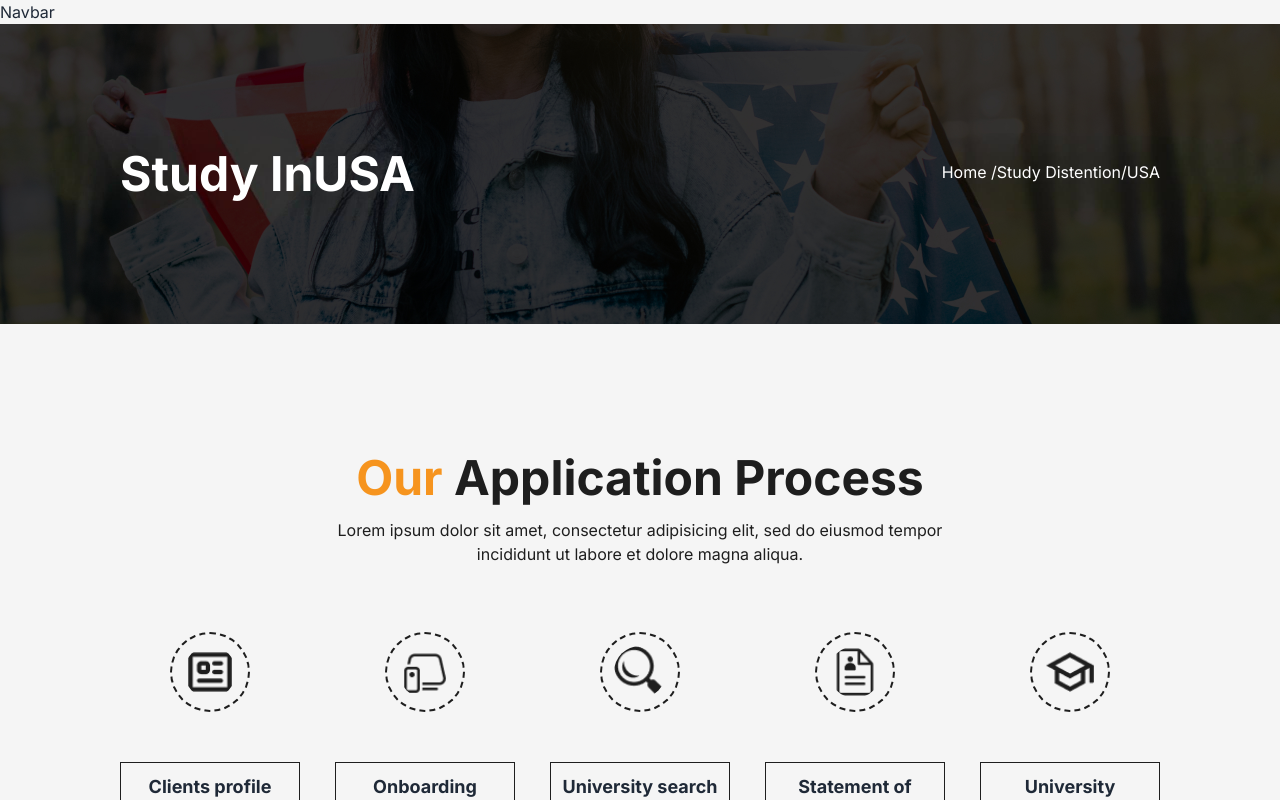
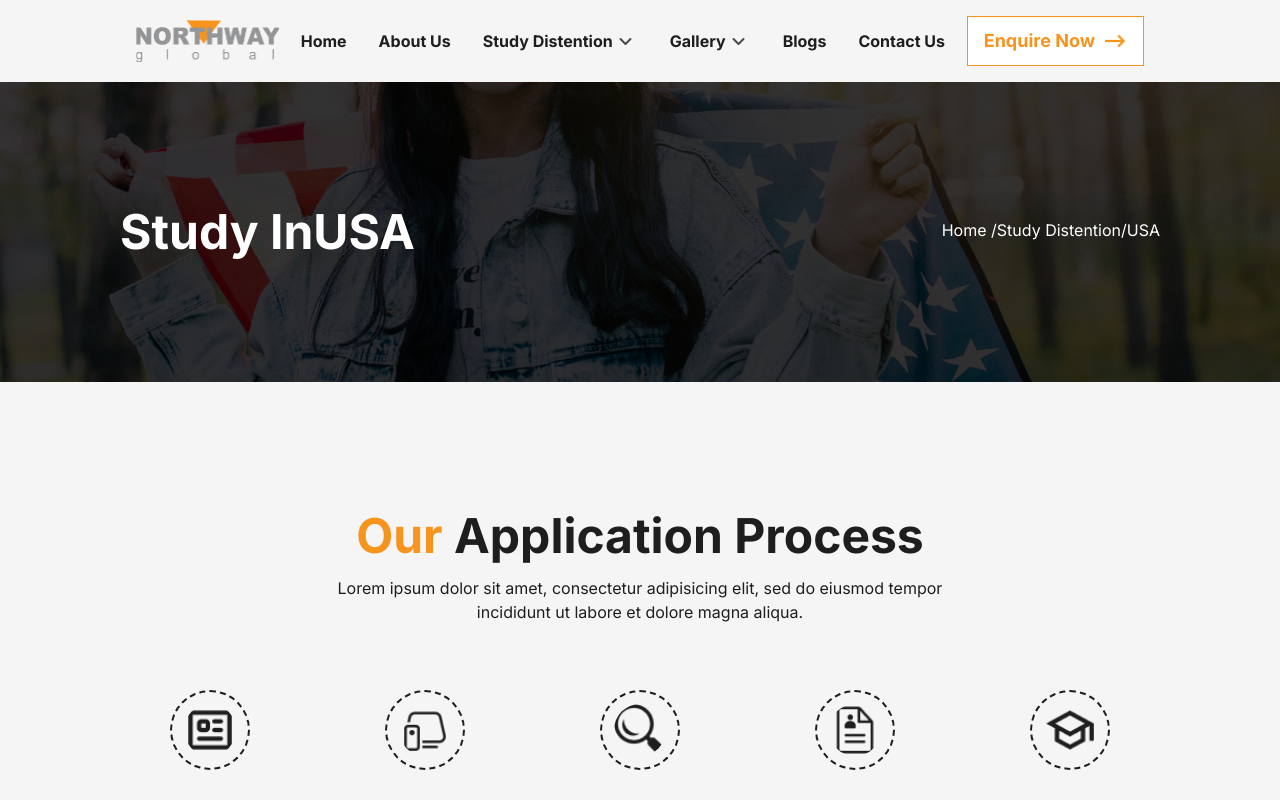
Before and after one commit to Kongkon45/study-distenation, a Next.js app: page / in a window 1280 px wide. Shown: the top 800 px of the page. Built offline with nearby package versions, Linux system fonts and the light colour scheme.

Commit message:
problem solve and navbar add

```diff
--- a/package.json
+++ b/package.json
@@ -13,6 +13,7 @@
     "react": "^18",
     "react-dom": "^18",
     "react-icons": "^5.3.0",
+    "react-scroll-to-top": "^3.0.0",
     "swiper": "^11.1.12"
   },
   "devDependencies": {
--- a/src/app/globals.css
+++ b/src/app/globals.css
@@ -45,3 +45,35 @@ body {
 .padding__bottom__student{
   @apply pb-[120px] md:pb-[90px] lg:pb-[110px] xl:pb-[130px] 2xl:pb-[150px];
 }
+
+.nav__bg{
+  background: #F5F5F5;
+}
+
+
+
+/* Big screen size Media Query */
+@media screen and (min-width: 1040px) {
+  .custom-container {
+    width: 100%;
+    margin: 0 auto;
+  }
+}
+@media screen and (min-width: 1400px) {
+  .custom-container {
+    width: 100%;
+    margin: 0 auto;
+  }
+}
+@media screen and (min-width: 1600px) {
+  .custom-container {
+    width: 100%;
+    margin: 0 auto;
+  }
+}
+@media screen and (min-width: 1920px) {
+  .custom-container {
+    width: 1920px;
+    margin: 0 auto;
+  }
+}
--- a/src/app/layout.js
+++ b/src/app/layout.js
@@ -2,6 +2,7 @@ import { Inter } from "next/font/google";
 import "./globals.css";
 import Navbar from "@/components/shared/Navbar/Navbar";
 import Footer from "@/components/shared/Footer/Footer";
+import ScrollToTopComponent from "@/components/common/ScrollToTop/ScrollToTop";
 
 const inter = Inter({ subsets: ["latin"] });
 
@@ -17,6 +18,7 @@ export default function RootLayout({ children }) {
         <Navbar/>
         {children}
         <Footer/>
+        <ScrollToTopComponent/>
         </body>
     </html>
   );
--- /dev/null
+++ b/src/components/common/ScrollToTop/ScrollToTop.jsx
@@ -0,0 +1,18 @@
+"use client"
+import React from 'react';
+import ScrollToTop from "react-scroll-to-top";
+import { FaArrowUp } from "react-icons/fa6";
+
+const ScrollToTopComponent = () => {
+    return (
+        <div>
+      <ScrollToTop
+        className="flex justify-center items-center"
+        smooth
+        component={<FaArrowUp />}
+      />
+    </div>
+    );
+};
+
+export default ScrollToTopComponent;
--- a/src/components/home/StudentSpeak/StudentSpeak.jsx
+++ b/src/components/home/StudentSpeak/StudentSpeak.jsx
@@ -69,7 +69,7 @@ const studentsData = [
 const StudentSpeak = () => {
   return (
     <div className="padding__top ">
-      <div className="studentSpeak__bg ">
+      <div className="studentSpeak__bg container">
 
         <div className="h-full flex flex-col justify-center items-center">
           <h3 className="text-primary font_size font-bold text-center md:text-left">
--- a/src/components/home/index.jsx
+++ b/src/components/home/index.jsx
@@ -13,7 +13,7 @@ import Faq from './Faq/Faq';
 
 const AllHomePageSection = () => {
     return (
-        <div>
+        <div className='custom-container'>
 
             {/* Banner section  */}
             <section>
@@ -70,7 +70,7 @@ const AllHomePageSection = () => {
             </section>
 
             {/* OurBlog section  */}
-            <section>
+            <section className='padding__bottom'>
                 <OurBlog/>
             </section>
         </div>
--- a/src/components/shared/Footer/Footer.jsx
+++ b/src/components/shared/Footer/Footer.jsx
@@ -4,8 +4,8 @@ import "./Footer.css";
 
 const Footer = () => {
   return (
-    <div className="bg-secondary">
-      <div className="container footer__all">
+    <div className="">
+      <div className="bg-secondary container footer__all">
         <div className="grid grid-cols-1 md:grid-cols-4 lg:grid-cols-10 gap-[20px] md:gap-[100px]">
           <div className="md:col-span-2 lg:col-span-3">
             <Image
--- a/src/components/shared/Navbar/Navbar.jsx
+++ b/src/components/shared/Navbar/Navbar.jsx
@@ -1,11 +1,208 @@
-import React from 'react';
+"use client";
+import Image from "next/image";
+import Link from "next/link";
+import { useState } from "react";
+import { FiMenu, FiX } from "react-icons/fi";
 
 const Navbar = () => {
-    return (
-        <div>
-            Navbar
-        </div>
-    );
+  const [isOpen, setIsOpen] = useState(false);
+
+  return (
+    <div className="sticky top-0 z-50">
+      <div className="nav__bg p-4">
+        <nav className="container">
+          <div className="max-w-7xl mx-auto flex items-center justify-between">
+            {/* Left side: Logo */}
+            <div className="text-white text-2xl font-bold">
+              <Image
+                src="/assets/images/nav_logo.png"
+                alt="nav logo"
+                width={143}
+                height={41}
+              />
+            </div>
+
+            {/* Center: Menu Items (hidden on small screens) */}
+            <div className="hidden md:flex space-x-8">
+              <Link
+                href="#"
+                className="text-base 2xl:text-lg font-bold text-secondary hover:text-primary"
+              >
+                Home
+              </Link>
+              <Link
+                href="#"
+                className="text-base 2xl:text-lg font-bold text-secondary hover:text-primary"
+              >
+                About Us
+              </Link>
+              <Link
+                href="#"
+                className="text-base 2xl:text-lg font-bold flex items-center text-secondary hover:text-primary"
+              >
+                Study Distention{" "}
+                <svg
+                  xmlns="http://www.w3.org/2000/svg"
+                  width="25"
+                  height="24"
+                  viewBox="0 0 25 24"
+                  fill="none"
+                >
+                  <path
+                    d="M7.5 10L12.5 15L17.5 10"
+                    stroke="#1E1E1E"
+                    stroke-opacity="0.8"
+                    stroke-width="2"
+                    stroke-linecap="round"
+                    stroke-linejoin="round"
+                  />
+                </svg>
+              </Link>
+              <Link
+                href="#"
+                className="text-base 2xl:text-lg font-bold flex items-center text-secondary hover:text-primary"
+              >
+                Gallery{" "}
+                <svg
+                  xmlns="http://www.w3.org/2000/svg"
+                  width="25"
+                  height="24"
+                  viewBox="0 0 25 24"
+                  fill="none"
+                >
+                  <path
+                    d="M7.5 10L12.5 15L17.5 10"
+                    stroke="#1E1E1E"
+                    stroke-opacity="0.8"
+                    stroke-width="2"
+                    stroke-linecap="round"
+                    stroke-linejoin="round"
+                  />
+                </svg>
+              </Link>
+              <Link
+                href="#"
+                className="text-base 2xl:text-lg font-bold text-secondary hover:text-primary"
+              >
+                Blogs
+              </Link>
+              <Link
+                href="#"
+                className="text-base 2xl:text-lg font-bold text-secondary hover:text-primary"
+              >
+                Contact Us
+              </Link>
+            </div>
+
+            {/* Right side: Button */}
+            <div className="hidden md:block">
+              <div className="flex justify-center items-center">
+                <button className="flex items-center gap-[8px] text-base md:text-lg font-bold text-primary py-[10px] px-[16px] border border-primary bg-white">
+                  Enquire Now
+                  <span>
+                    <Image
+                      src="/assets/icons/orange_arrow.png"
+                      alt="arrow icon"
+                      width={24}
+                      height={24}
+                    />
+                  </span>
+                </button>
+              </div>
+            </div>
+
+            {/* Small Device Menu Icon */}
+            <div className="md:hidden flex items-center">
+              <button
+                onClick={() => setIsOpen(!isOpen)}
+                className="text-white focus:outline-none"
+              >
+                {isOpen ? (
+                  <FiX className="w-6 h-6 text-primary" />
+                ) : (
+                  <FiMenu className="w-6 h-6 text-primary" />
+                )}
+              </button>
+            </div>
+          </div>
+
+          {/* Mobile Menu */}
+          {isOpen && (
+            <div className="md:hidden mt-4 space-y-6">
+              <Link
+                href="#"
+                className="block text-base 2xl:text-lg font-bold text-secondary hover:text-primary py-2"
+              >
+                Home
+              </Link>
+              <Link
+                href="#"
+                className="block text-base 2xl:text-lg font-bold text-secondary hover:text-primary py-2"
+              >
+                About Us
+              </Link>
+              <Link
+                href="#"
+                className="block text-base 2xl:text-lg font-bold flex items-center text-secondary hover:text-primary py-2"
+              >
+                Study Distention{" "}
+                <svg
+                  xmlns="http://www.w3.org/2000/svg"
+                  width="25"
+                  height="24"
+                  viewBox="0 0 25 24"
+                  fill="none"
+                >
+                  <path
+                    d="M7.5 10L12.5 15L17.5 10"
+                    stroke="#1E1E1E"
+                    stroke-opacity="0.8"
+                    stroke-width="2"
+                    stroke-linecap="round"
+                    stroke-linejoin="round"
+                  />
+                </svg>
+              </Link>
+              <Link
+                href="#"
+                className="block text-base 2xl:text-lg font-bold flex items-center text-secondary hover:text-primary py-2"
+              >
+                Gallery{" "}
+                <svg
+                  xmlns="http://www.w3.org/2000/svg"
+                  width="25"
+                  height="24"
+                  viewBox="0 0 25 24"
+                  fill="none"
+                >
+                  <path
+                    d="M7.5 10L12.5 15L17.5 10"
+                    stroke="#1E1E1E"
+                    stroke-opacity="0.8"
+                    stroke-width="2"
+                    stroke-linecap="round"
+                    stroke-linejoin="round"
+                  />
+                </svg>
+              </Link>
+              <Link
+                href="#"
+                className="block text-base 2xl:text-lg font-bold text-secondary hover:text-primary py-2"
+              >
+                Blogs
+              </Link>
+              <Link
+                href="#"
+                className="block text-base 2xl:text-lg font-bold text-secondary hover:text-primary py-2"
+              >
+                Contact Us
+              </Link>
+            </div>
+          )}
+        </nav>
+      </div>
+    </div>
+  );
 };
 
 export default Navbar;
--- a/tailwind.config.js
+++ b/tailwind.config.js
@@ -10,6 +10,7 @@ module.exports = {
       colors: {
         primary: "#f6941e",
         secondary: "#1e1e1e",
+
       },
       backgroundImage: {
         "gradient-radial": "radial-gradient(var(--tw-gradient-stops))",
```
Also changed, not shown: src/components/home/OurBlog/OurBlog.jsx (+12 -4 lines), 1 other file (tests, documents, lock files or other folders).
